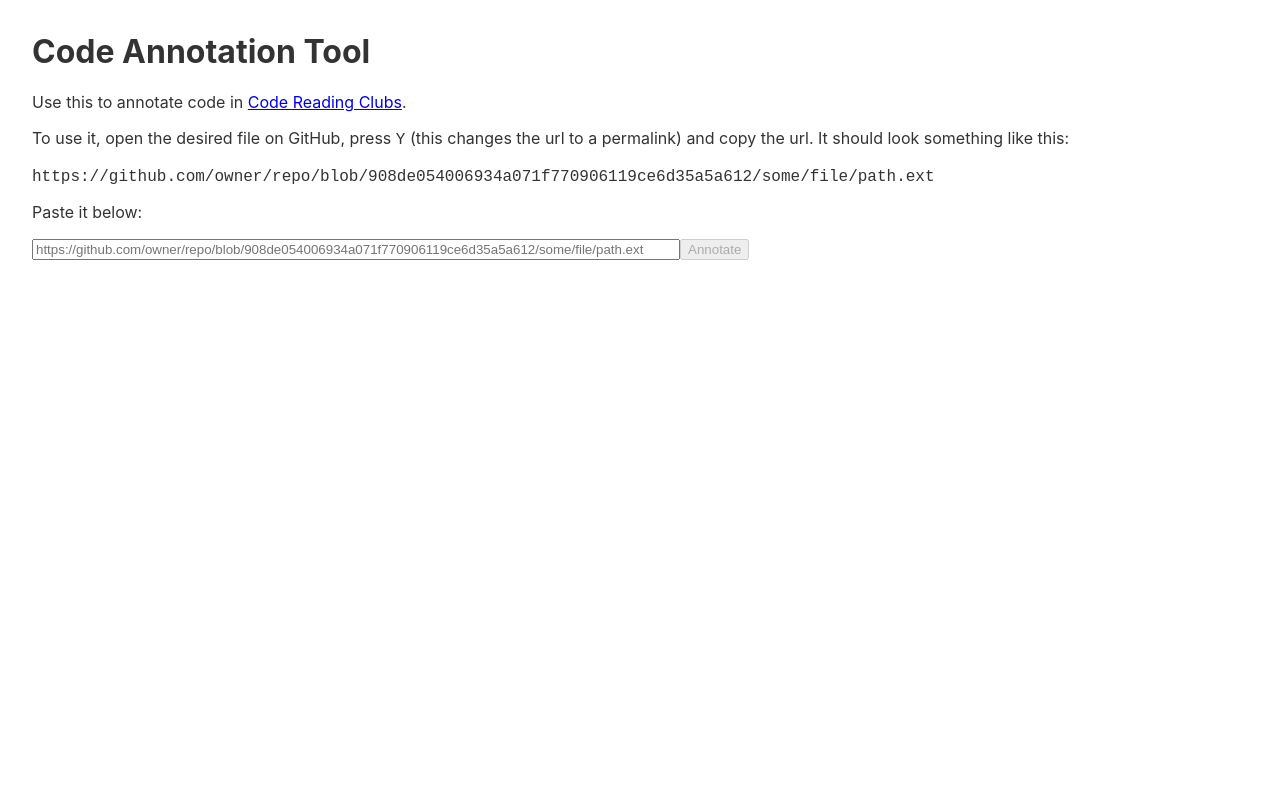
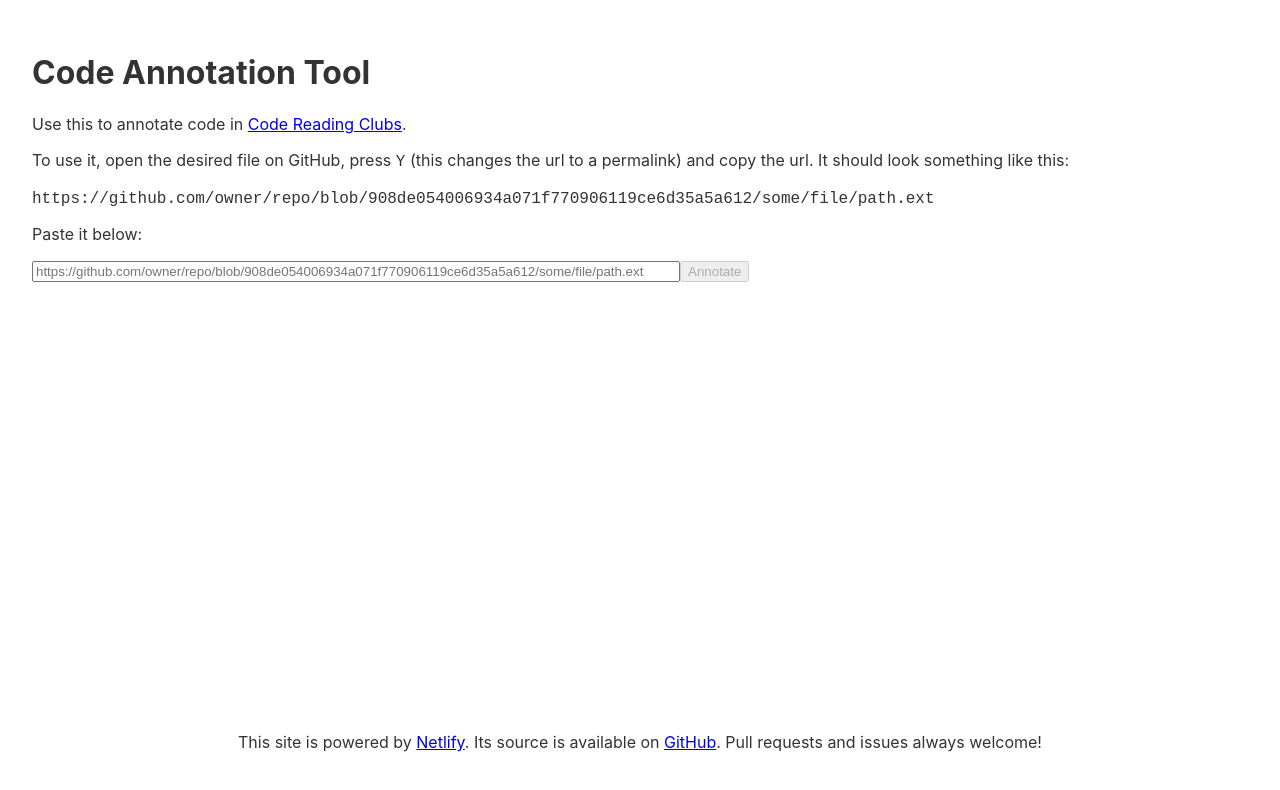
Before and after one commit to CodeReadingClubs/annotation-tool, a React (Vite) app: page /#/ in a window 1280 px wide. Shown: the top 790 px of the page. Built offline with nearby package versions, Linux system fonts and the light colour scheme.

Commit message:
Add a netlify link in the footer (and add a footer)

```diff
--- /dev/null
+++ b/src/components/Footer.tsx
@@ -0,0 +1,14 @@
+import React from 'react'
+
+export function Footer() {
+  return (
+    <footer>
+      <p>
+        This site is powered by <a href='https://netlify.com'>Netlify</a>. Its
+        source is available on{' '}
+        <a href='https://github.com/CodeReadingClubs/annotation-tool'>GitHub</a>
+        . Pull requests and issues always welcome!
+      </p>
+    </footer>
+  )
+}
--- a/src/index.scss
+++ b/src/index.scss
@@ -171,3 +171,21 @@ body {
     max-width: 95%;
   }
 }
+
+.home-page,
+.annotation-page {
+  display: flex;
+  flex-direction: column;
+  min-height: calc(100vh - 4rem);
+
+  main {
+    flex-grow: 1;
+  }
+
+  footer {
+    display: flex;
+    flex-direction: column;
+    align-items: center;
+    padding-top: 1rem;
+  }
+}
--- a/src/pages/AnnotationPage.tsx
+++ b/src/pages/AnnotationPage.tsx
@@ -3,6 +3,7 @@ import { Provider } from 'react-redux'
 import { PersistGate } from 'redux-persist/integration/react'
 import Code from '../components/Code'
 import Controls from '../components/Controls'
+import { Footer } from '../components/Footer'
 import useCode from '../hooks/useCode'
 import useKeyboardHandler from '../hooks/useKeyboardHandler'
 import useSource from '../hooks/useSource'
@@ -17,7 +18,12 @@ export default function AnnotationPage() {
   return (
     <Provider store={store}>
       <PersistGate persistor={persistor}>
-        <AnnotationPageContent />
+        <div className='annotation-page'>
+          <main>
+            <AnnotationPageContent />
+          </main>
+          <Footer />
+        </div>
       </PersistGate>
     </Provider>
   )
@@ -28,13 +34,13 @@ function AnnotationPageContent() {
   const { code, error } = useCode(source)
 
   if (code) {
-    return <LoadedPage code={code} />
+    return <LoadedPageContent code={code} />
   } else {
-    return <LoadingPage error={error} />
+    return <LoadingPageContent error={error} />
   }
 }
 
-function LoadingPage({ error }: { error: Error | null }) {
+function LoadingPageContent({ error }: { error: Error | null }) {
   if (error) {
     return (
       <div>Oh no! Something went wrong while trying to fetch the code.</div>
@@ -44,16 +50,16 @@ function LoadingPage({ error }: { error: Error | null }) {
   }
 }
 
-function LoadedPage({ code }: { code: string }) {
+function LoadedPageContent({ code }: { code: string }) {
   useReducerKeyboardHandler()
 
   return (
-    <div>
+    <>
       <Controls />
       <div className='container'>
         <Code code={code} />
       </div>
-    </div>
+    </>
   )
 }
 
--- a/src/pages/SourceSelectionPage.tsx
+++ b/src/pages/SourceSelectionPage.tsx
@@ -2,10 +2,12 @@ import React, { ChangeEvent, FormEvent, useCallback, useState } from 'react'
 import { useHistory } from 'react-router-dom'
 import * as github from '../github'
 import { Source, sourceHash } from '../source'
+import { Footer } from './../components/Footer'
 
 export default function SourceSelectionPage() {
   return (
-    <div>
+    <div className='home-page'>
+      <main>
         <h1>Code Annotation Tool</h1>
         <p>
           Use this to annotate code in{' '}
@@ -21,6 +23,8 @@ export default function SourceSelectionPage() {
         </code>
         <p>Paste it below:</p>
         <Form />
+      </main>
+      <Footer />
     </div>
   )
 }
```
Lines whose indentation alone changed are shown as unchanged.
